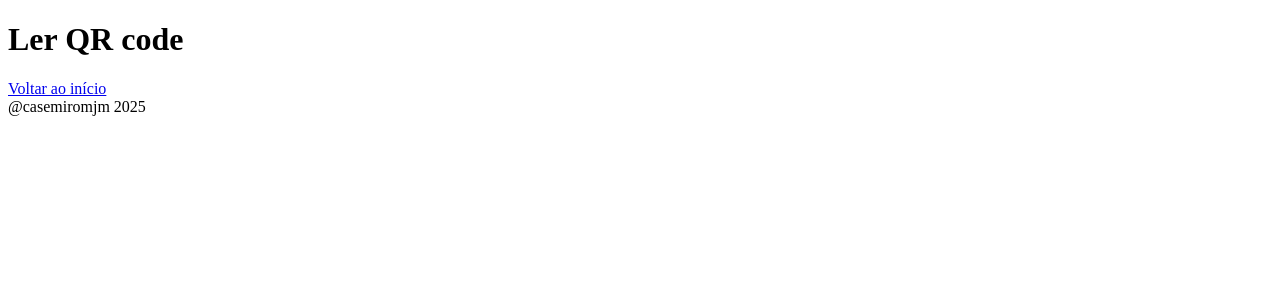
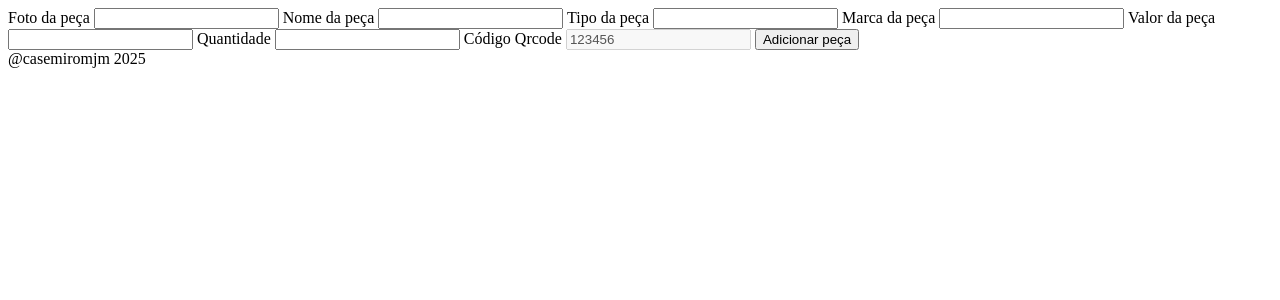
Before and after one commit to casemiromjm/track-pieces, a PHP site: page /pages/add_piece.php in a window 1280 px wide. Shown: the top 300 px of the page. Run offline with PHP 8.4, Linux system fonts and the light colour scheme; some libraries are stand-ins or nearby versions.

Commit message:
started add piece feature

```diff
--- a/js/qrcode_reader.js
+++ b/js/qrcode_reader.js
@@ -1,3 +1,12 @@
+function startQrcodeScanner() {
+    const htmlQrcode = new Html5Qrcode("reader");
+    htmlQrcode.start(
+        { facingMode: "environment" },
+        {},
+        handleQrcodeScan
+    ).catch(err => console.error("Error starting scanner:", err));
+}
+
 async function handleQrcodeScan(qrcodeMessage) {
     const match = qrcodeMessage.match(/\b\d{6}\b/);
     const qrcode_data = match ? match[0] : null;
@@ -7,5 +16,7 @@ async function handleQrcodeScan(qrcodeMessage) {
         throw new Error("qrcode not valid")
     }
 
+    // preciso ajeitar o envio do qrcode_data p o php
+
     document.getElementById('qrcode-data').textContent = qrcode_data;
 }
--- a/pages/add_piece.php
+++ b/pages/add_piece.php
@@ -1,28 +1,36 @@
 <?php
 
 require_once(__DIR__.'/../templates/common.php');
-require_once(__DIR__.'/../templates/qrcode_reader.php');
 
-drawQrcodeReaderHead();
+drawHead();
+
 ?>
-<div>
-    <h1>Ler QR code</h1>
+    <div>
+        <form>
+            <label>Foto da peça</label>
+            <input required>
 
-    <div id="reader" style="width: 50%"></div>
-    <p id="qrcode-data"></p>
+            <label for="piece-name">Nome da peça</label>
+            <input type="text" id="piece-name" name="piece-name" required>
 
-    <script>
-        const htmlQrcode = new Html5Qrcode("reader");
-        htmlQrcode.start(
-            {facingMode: "environment"},
-            {},
-            handleQrcodeScan
-        ).catch(err => console.error("Error starting scanner:", err));
-    </script>
+            <label>Tipo da peça</label>
+            <input required>
 
-    <a href="menu.php" class="back-btn">Voltar ao início</a>
-</div>
+            <label>Marca da peça</label>
+            <input required>
 
+            <label for="piece-value">Valor da peça</label>
+            <input type="number" id="piece-value" name="piece-value" value="R$ " min="0" required>
+
+            <label for="qnt-piece">Quantidade</label>
+            <input type="number" id="qnt-piece" name="qnt-piece" min="0" required>
+
+            <label>Código Qrcode</label>
+            <input type="number" value="123456" disabled>
+
+            <button>Adicionar peça</button>
+        </form>
+    </div>
 <?php
 
 drawFoot();
--- /dev/null
+++ b/pages/show_piece.php
@@ -0,0 +1,3 @@
+<?php
+
+?>
--- a/templates/qrcode_reader.php
+++ b/templates/qrcode_reader.php
@@ -15,3 +15,22 @@ function drawQrcodeReaderHead() {
 <body>
 
 <?php } ?>
+
+<?php
+
+function drawQrcodeReader() {
+?>
+    <div>
+        <h1>Ler QR code</h1>
+
+        <div id="reader" style="width: 50%"></div>
+        <p id="qrcode-data"></p>
+
+        <script>
+            document.addEventListener("DOMContentLoaded", () => startQrcodeScanner());
+        </script>
+
+        <a href="menu.php" class="back-btn">Voltar ao início</a>
+    </div>
+
+<?php } ?>
```
Also changed, not shown: pages/search_piece.php (+15 -0 lines).
